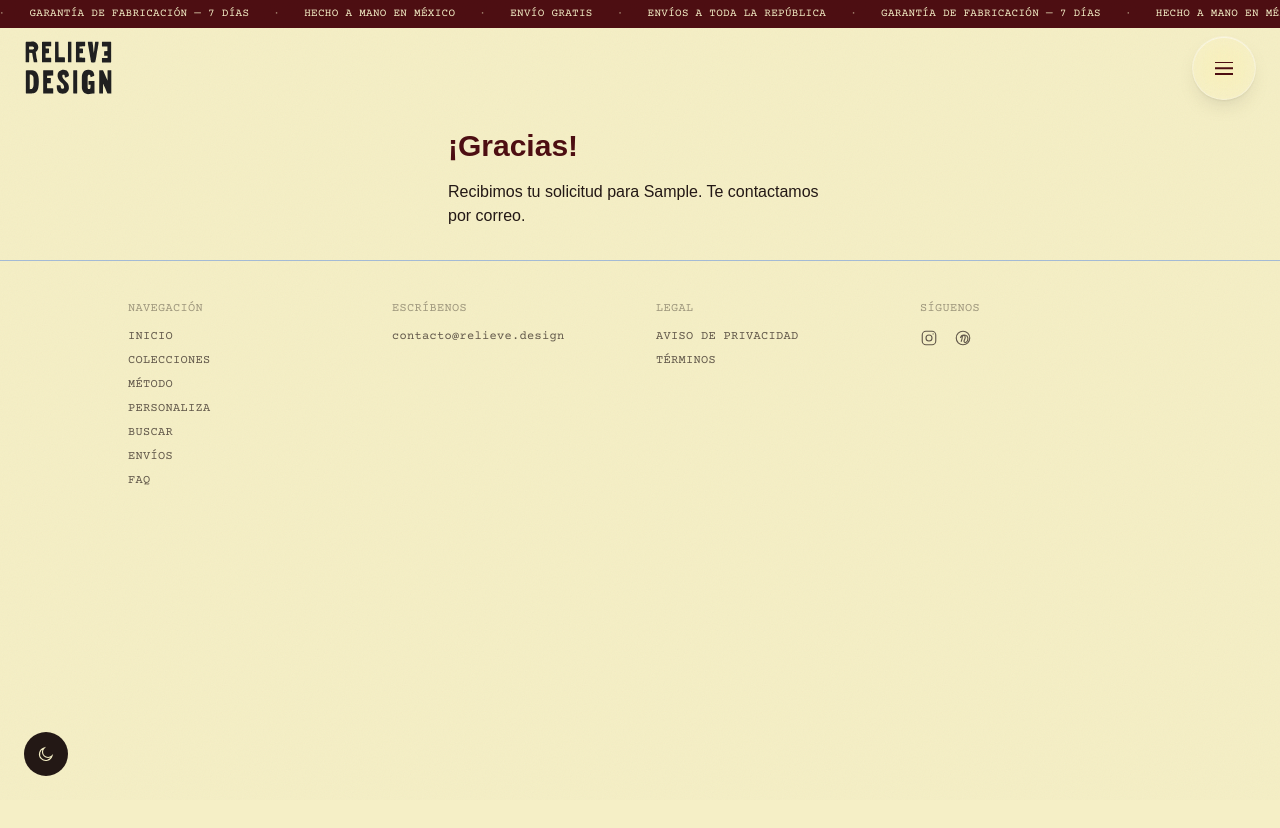
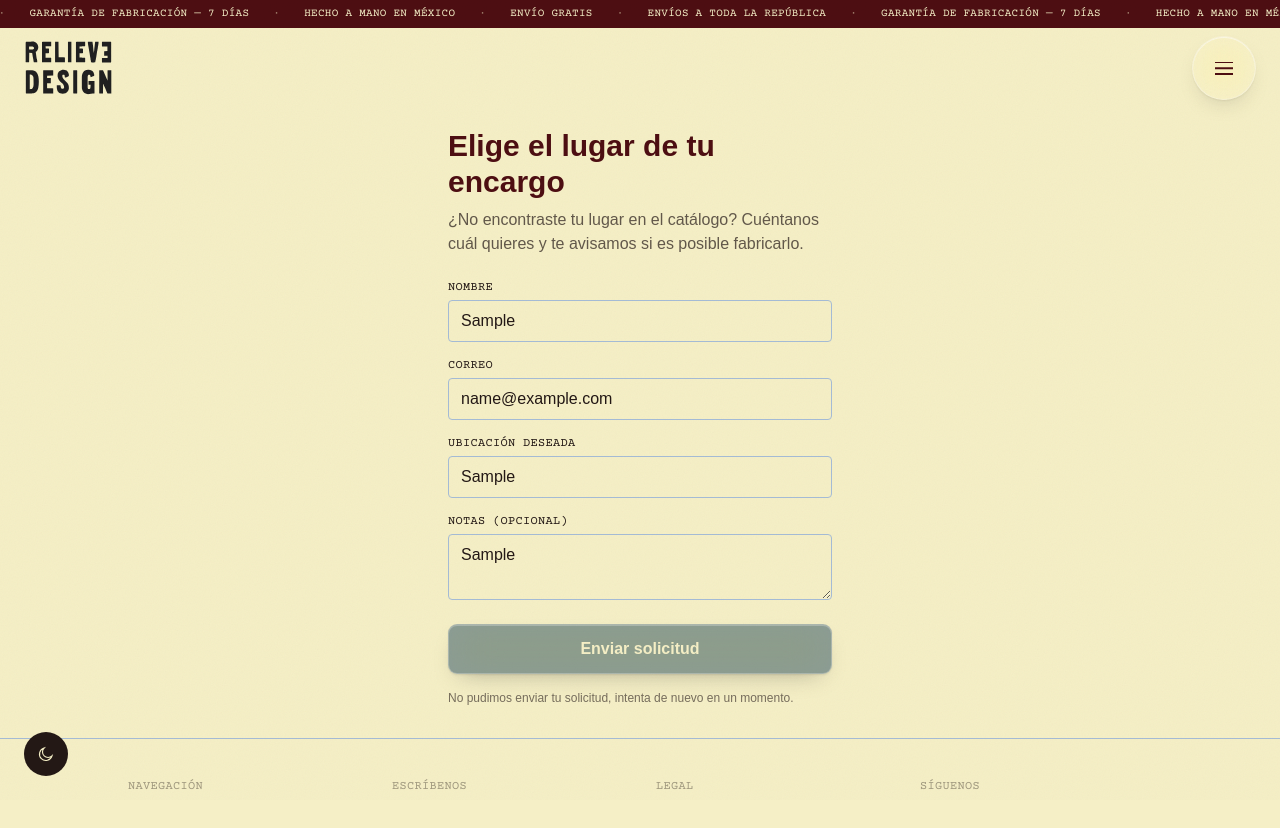
Before and after one commit to alexaarenash19-cmyk/relieve.design, a React (Vite) app: page /personaliza in a window 1280 px wide. Both pictures are taken after typing "Sample", "name@example.com", "Sample", "Sample" into the empty fields and a click on the button "Enviar solicitud". Shown: the top 828 px of the page. Before the commit the page ends 800 px from the top, so only its background shows below. Built offline with nearby package versions, Linux system fonts and the light colour scheme; no server answers; a web font is replaced by a local one.

Commit message:
fix: wire /personaliza form to real POST /api/personaliza (F1/C6)

```diff
--- a/src/pages/Personalize.jsx
+++ b/src/pages/Personalize.jsx
@@ -1,6 +1,12 @@
-// Issue #54 — UI only. api.md has no submission endpoint for this form yet
-// (flagged separately); wiring to a real lead-capture endpoint comes once
-// that's decided. For now the form just confirms client-side on submit.
+// Issue #54 — UI. Fix (F1/C6, reporte consolidado de bugs, 13 ago 2026):
+// onSubmit era client-side only (setSent(true), sin fetch) — su propio
+// comentario decía "api.md has no submission endpoint for this form yet".
+// Ahora sí hay uno (POST /api/personaliza, api/catalog.js's
+// postPersonalizeRequest) y este formulario lo usa. Mismo shape de
+// fetch-try/catch-error que CurvaDeNivel.jsx: sin loading spinner
+// dedicado (la request es rápida y el rate limit ya protege de doble-
+// envío accidental), error mostrado inline sin perder lo que el usuario
+// ya escribió.
 import { useState } from 'react';
 import Button from '../components/Button.jsx';
 import { useDocumentHead } from '../lib/useDocumentHead.js';
@@ -15,14 +21,30 @@ export default function Personalize() {
 
   const [form, setForm] = useState({ name: '', email: '', location: '', notes: '' });
   const [sent, setSent] = useState(false);
+  const [error, setError] = useState(false);
+  const [submitting, setSubmitting] = useState(false);
 
   function update(field) {
     return (e) => setForm((f) => ({ ...f, [field]: e.target.value }));
   }
 
-  function onSubmit(e) {
+  async function onSubmit(e) {
     e.preventDefault();
-    setSent(true);
+    setError(false);
+    setSubmitting(true);
+    try {
+      const res = await fetch('/api/personaliza', {
+        method: 'POST',
+        headers: { 'Content-Type': 'application/json' },
+        body: JSON.stringify(form),
+      });
+      if (!res.ok) throw new Error('request failed');
+      setSent(true);
+    } catch {
+      setError(true);
+    } finally {
+      setSubmitting(false);
+    }
   }
 
   if (sent) {
@@ -81,9 +103,14 @@ export default function Personalize() {
             className="border border-line rounded px-3 py-2"
           />
         </label>
-        <Button as="button" type="submit" className="mt-2">
-          Enviar solicitud
+        <Button as="button" type="submit" disabled={submitting} className="mt-2">
+          {submitting ? 'Enviando…' : 'Enviar solicitud'}
         </Button>
+        {error && (
+          <p className="text-xs text-graphite/60">
+            No pudimos enviar tu solicitud, intenta de nuevo en un momento.
+          </p>
+        )}
       </form>
     </main>
   );
```
